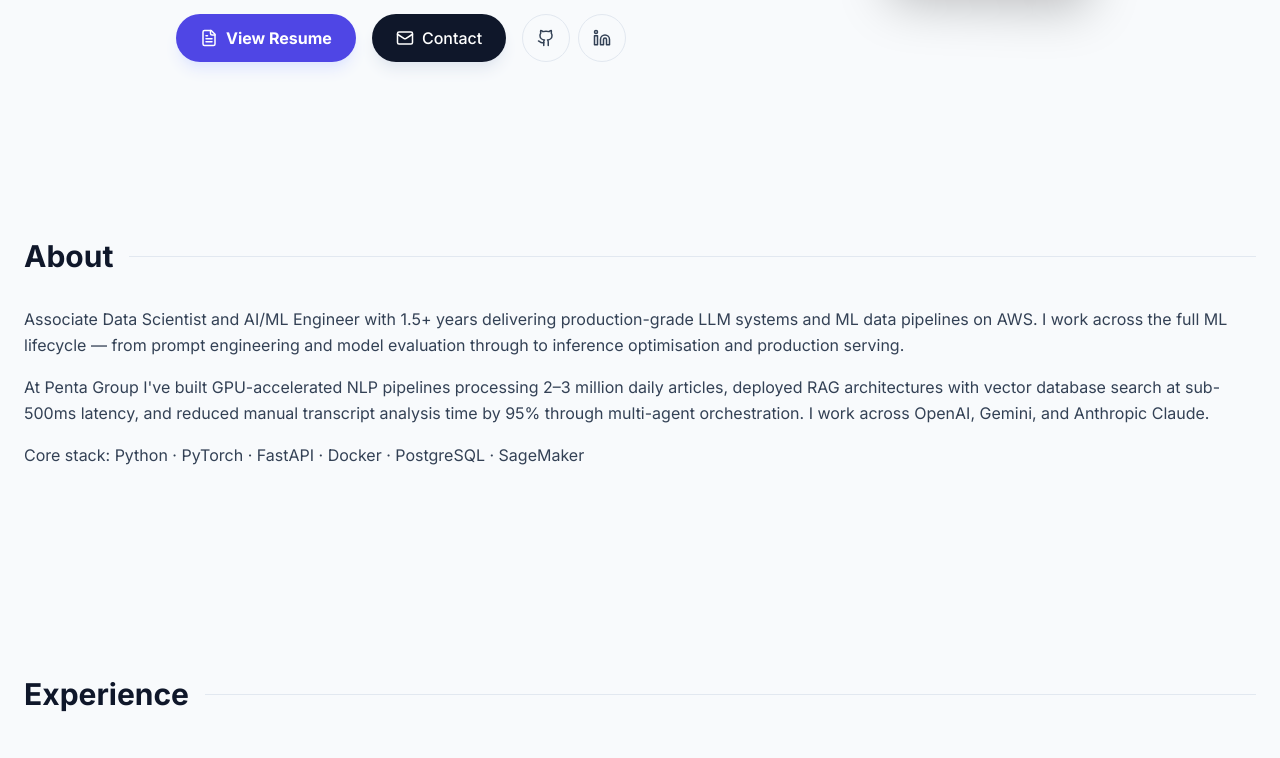
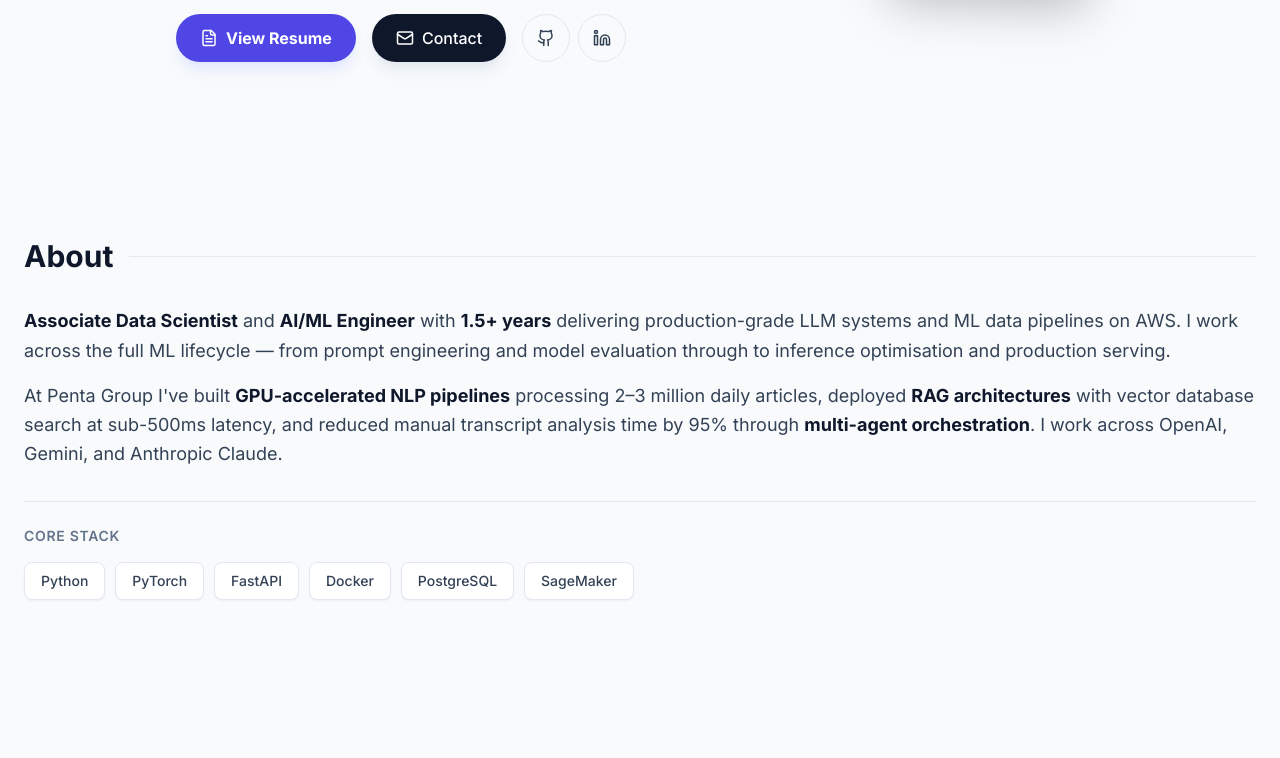
Before and after one commit to amannsyed/portfolio, a React (Vite) app: page / in a window 1280 px wide. Shown: the part 431-1189 px from the top of the page. Built offline with nearby package versions, Linux system fonts and the light colour scheme.

Commit message:
update portfolio

```diff
--- a/App.tsx
+++ b/App.tsx
@@ -1,5 +1,6 @@
 
 import React from 'react';
+import ReactMarkdown from 'react-markdown';
 import { Mail, Github, Linkedin, BookOpen, Rocket, GraduationCap, MapPin } from 'lucide-react';
 import Navigation from './components/Navigation';
 import Hero from './components/Hero';
@@ -34,12 +35,29 @@ const App: React.FC = () => {
               About
               <div className="h-px bg-slate-200 flex-grow"></div>
             </h2>
-            <div className="prose prose-lg prose-slate max-w-none">
-              {PERSONAL_INFO.about.split('\n').map((paragraph, idx) => (
-                <p key={idx} className="mb-4 text-slate-700 leading-relaxed">
-                  {paragraph}
-                </p>
-              ))}
+            <div className="max-w-none">
+              <ReactMarkdown
+                components={{
+                  p: ({node, ...props}) => <p className="mb-4 text-slate-700 leading-relaxed text-lg" {...props} />,
+                  strong: ({node, ...props}) => <strong className="font-bold text-slate-900" {...props} />
+                }}
+              >
+                {PERSONAL_INFO.about}
+              </ReactMarkdown>
+
+              <div className="mt-8 pt-6 border-t border-slate-200">
+                <h3 className="text-sm font-semibold text-slate-500 uppercase tracking-wider mb-4">Core Stack</h3>
+                <div className="flex flex-wrap gap-2.5">
+                  {PERSONAL_INFO.coreStack.map((tech, idx) => (
+                    <span
+                      key={idx}
+                      className="px-4 py-2 bg-white border border-slate-200 text-slate-700 rounded-lg text-sm font-medium shadow-sm hover:border-indigo-300 hover:text-indigo-600 hover:shadow-md transition-all cursor-default"
+                    >
+                      {tech}
+                    </span>
+                  ))}
+                </div>
+              </div>
             </div>
           </div>
         </section>
--- a/constants.ts
+++ b/constants.ts
@@ -13,7 +13,8 @@ export const PERSONAL_INFO = {
   profileImageUrl: "./aman_profile.jpg", // Update this to your image path
   tagline: "Building production-grade LLM systems and ML pipelines on AWS. Specialising in RAG architectures, multi-agent orchestration, and GPU-accelerated inference.",
   subTagline: "Cut manual analysis time by 95%. Processing millions of articles daily. Deployed across OpenAI, Gemini, and Claude.",
-  about: "Associate Data Scientist and AI/ML Engineer with 1.5+ years delivering production-grade LLM systems and ML data pipelines on AWS. I work across the full ML lifecycle — from prompt engineering and model evaluation through to inference optimisation and production serving.\n\nAt Penta Group I've built GPU-accelerated NLP pipelines processing 2–3 million daily articles, deployed RAG architectures with vector database search at sub-500ms latency, and reduced manual transcript analysis time by 95% through multi-agent orchestration. I work across OpenAI, Gemini, and Anthropic Claude.\n\nCore stack: Python · PyTorch · FastAPI · Docker · PostgreSQL · SageMaker",
+  about: "**Associate Data Scientist** and **AI/ML Engineer** with **1.5+ years** delivering production-grade LLM systems and ML data pipelines on AWS. I work across the full ML lifecycle — from prompt engineering and model evaluation through to inference optimisation and production serving.\n\nAt Penta Group I've built **GPU-accelerated NLP pipelines** processing 2–3 million daily articles, deployed **RAG architectures** with vector database search at sub-500ms latency, and reduced manual transcript analysis time by 95% through **multi-agent orchestration**. I work across OpenAI, Gemini, and Anthropic Claude.",
+  coreStack: ["Python", "PyTorch", "FastAPI", "Docker", "PostgreSQL", "SageMaker"],
   footerText: "Specialising in RAG architectures and multi-agent AI systems — building data intelligence tools for complex enterprise challenges."
 };
 
--- a/index.html
+++ b/index.html
@@ -38,7 +38,8 @@
     "react/": "https://esm.sh/react@^19.2.3/",
     "react": "https://esm.sh/react@^19.2.3",
     "react-dom/": "https://esm.sh/react-dom@^19.2.3/",
-    "lucide-react": "https://esm.sh/lucide-react@0.460.0"
+    "lucide-react": "https://esm.sh/lucide-react@0.460.0",
+    "react-markdown": "https://esm.sh/react-markdown@10.1.0"
   }
 }
 </script>
--- a/package.json
+++ b/package.json
@@ -15,6 +15,7 @@
     "pdfjs-dist": "^5.5.207",
     "react": "^19.2.3",
     "react-dom": "^19.2.3",
+    "react-markdown": "^10.1.0",
     "react-pdf": "^10.4.1"
   },
   "devDependencies": {
```
Also changed, not shown: 1 other file (tests, documents, lock files or other folders).
